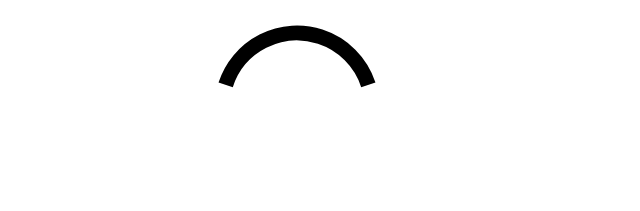
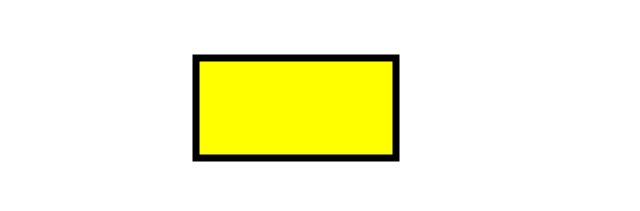
Before and after one commit to shivanshuag/codelab-snake, a plain HTML site: page index.html in a window 1280 px wide. Shown: the whole page, without its empty margins (0-640 px from the left). Drawn offline with Linux system fonts and the light colour scheme.

Commit message:
rectangle

```diff
--- a/index.html
+++ b/index.html
@@ -4,15 +4,11 @@
         var canvas = document.getElementById('myCanvas');
         var context = canvas.getContext('2d');
         // do stuff here
-        var x = canvas.width / 2;
-        var y = canvas.height / 2;
-        var radius = 75;
-        var startAngle = 1.1 * Math.PI;
-        var endAngle = 1.9 * Math.PI;
-        var counterClockwise = false;
         context.beginPath();
-        context.arc(x, y, radius, startAngle, endAngle, counterClockwise);
-        context.lineWidth = 15;
+        context.rect(188, 50, 200, 100);
+        context.fillStyle = 'yellow';
+        context.fill();
+        context.lineWidth = 7;
         context.strokeStyle = 'black';
         context.stroke();
     </script>
```
